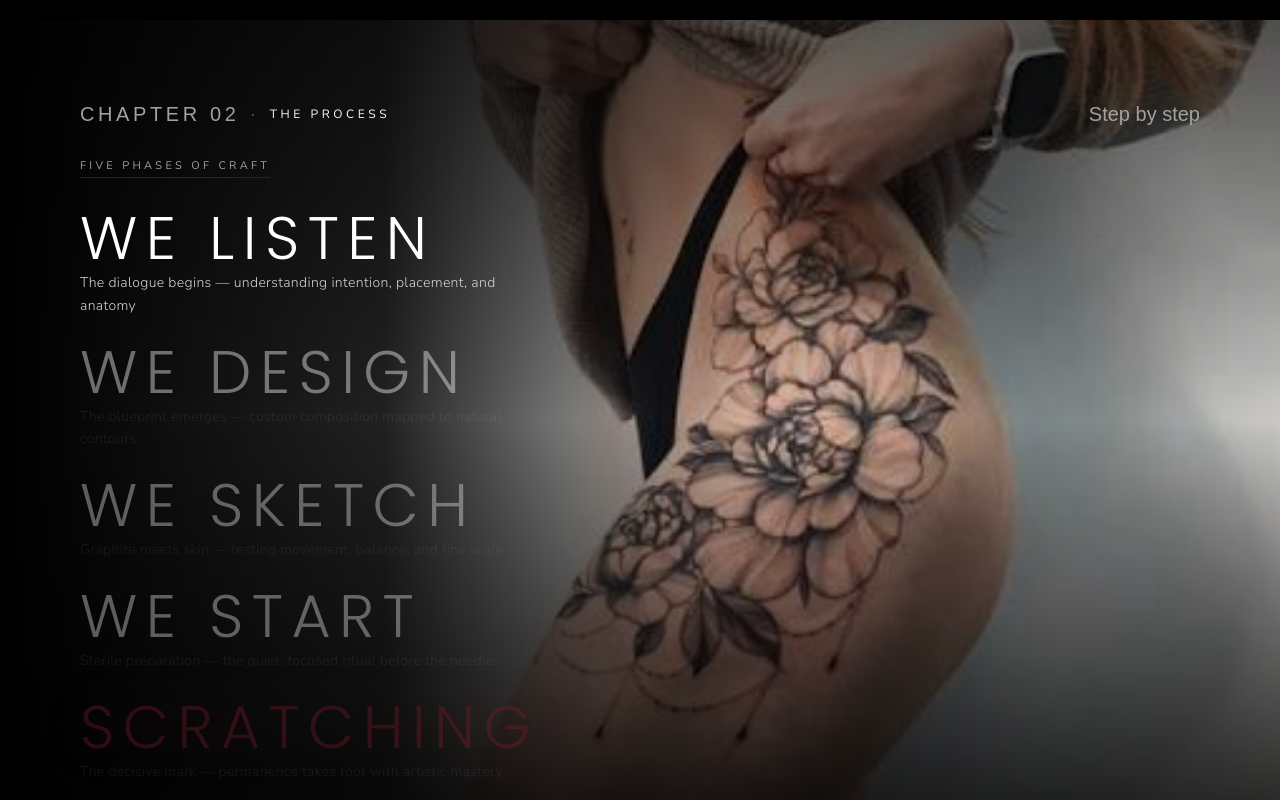
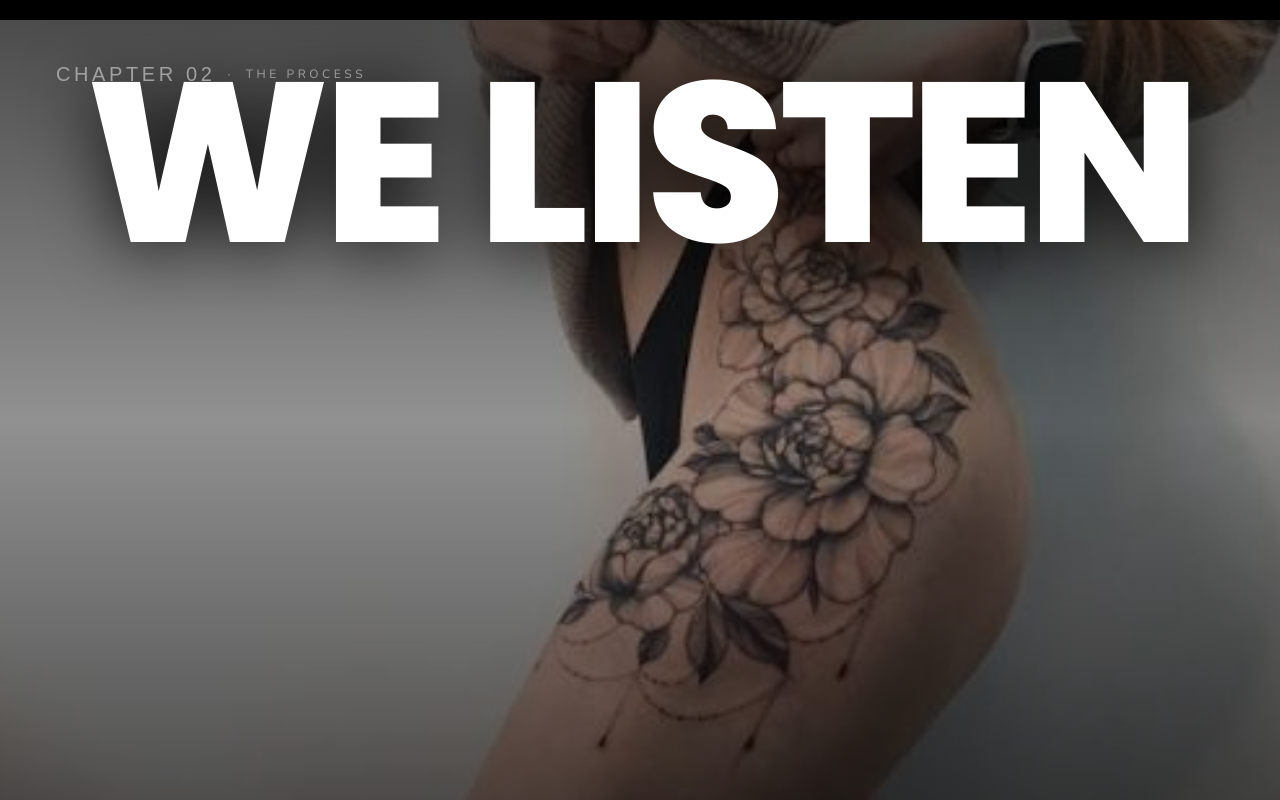
Before and after one commit to Ginuuuuu/RAZZOUK, a Next.js app: page / in a window 1280 px wide. Shown: the part 1740-2540 px from the top of the page. Built offline with nearby package versions, Linux system fonts and the light colour scheme; a web font is replaced by a local one.

Commit message:
Revert "feat: implement Hero02Process component with scroll-linked step animations"
This reverts commit e0c9685cd1dafe0644159f6caa6a379bbfcd3930.

```diff
--- a/src/components/hero/Hero02Process.tsx
+++ b/src/components/hero/Hero02Process.tsx
@@ -4,95 +4,115 @@ import React, { useRef } from "react";
 import Image from "next/image";
 import { motion, useScroll, useTransform, MotionValue } from "framer-motion";
 
-interface StepData {
+interface StepConfig {
   word: string;
   note: string;
+  stepNum: string;
   isWine?: boolean;
   start: number;
   end: number;
+  topPct: string; // Distinct vertical row position
 }
 
-const STEPS: StepData[] = [
+const STEPS: StepConfig[] = [
   {
     word: "WE LISTEN",
-    note: "The dialogue begins — understanding intention, placement, and anatomy",
-    start: 0.0,
-    end: 0.2,
+    note: "The dialogue begins — understanding intention and anatomy",
+    stepNum: "01",
+    start: 0.00,
+    end: 0.20,
+    topPct: "12%",
   },
   {
     word: "WE DESIGN",
-    note: "The blueprint emerges — custom composition mapped to natural contours",
-    start: 0.2,
-    end: 0.4,
+    note: "The blueprint emerges — custom composition mapped to muscle",
+    stepNum: "02",
+    start: 0.20,
+    end: 0.40,
+    topPct: "28%",
   },
   {
     word: "WE SKETCH",
-    note: "Graphite meets skin — testing movement, balance, and fine scale",
-    start: 0.4,
-    end: 0.6,
+    note: "Graphite meets skin — testing movement, balance, and scale",
+    stepNum: "03",
+    start: 0.40,
+    end: 0.60,
+    topPct: "44%",
   },
   {
     word: "WE START",
-    note: "Sterile preparation — the quiet, focused ritual before the needle",
-    start: 0.6,
-    end: 0.8,
+    note: "Sterile preparation — the quiet focus before the needle",
+    stepNum: "04",
+    start: 0.60,
+    end: 0.80,
+    topPct: "60%",
   },
   {
     word: "SCRATCHING",
-    note: "The decisive mark — permanence takes root with artistic mastery",
+    note: "The decisive mark — permanence takes root in skin",
+    stepNum: "05",
     isWine: true,
-    start: 0.8,
-    end: 1.0,
+    start: 0.80,
+    end: 0.94,
+    topPct: "76%",
   },
 ];
 
-function ProcessStepRow({
+function StackedWordRow({
   step,
   progress,
 }: {
-  step: StepData;
+  step: StepConfig;
   progress: MotionValue<number>;
 }) {
-  const { word, note, isWine, start, end } = step;
+  const { word, stepNum, isWine, start, end, topPct } = step;
 
-  const opacity = useTransform(progress, (p: number) => {
-    if (p < start) {
-      const dist = start - p;
-      if (dist < 0.08) return 0.35 + (1 - dist / 0.08) * 0.4;
-      return 0.35;
-    }
-    if (p <= end) {
-      return 1.0;
-    }
-    return 0.65;
+  // Zoom-out: starts HUGE (5.0) at entry, zooms down to 1.0 at end, and stays 1.0 permanently
+  const scale = useTransform(progress, (p: number) => {
+    if (p <= start) return 5.0;
+    if (p >= end) return 1.0;
+    const ratio = (p - start) / (end - start);
+    return 5.0 - ratio * 4.0;
   });
 
-  const noteOpacity = useTransform(progress, (p: number) => {
-    if (p < start) return 0.25;
-    if (p <= end) return 1.0;
-    return 0.55;
+  // Opacity: 0 before start (strictly invisible). Smoothly enters, then remains 1.0 permanently!
+  const opacity = useTransform(progress, (p: number) => {
+    if (p < start) return 0;
+    const fadeInWindow = Math.min(0.04, (end - start) * 0.3);
+    if (p < start + fadeInWindow) {
+      return (p - start) / fadeInWindow;
+    }
+    return 1.0;
   });
 
-  const colorClass = isWine
-    ? "text-[#7F1D2D] drop-shadow-[0_0_30px_rgba(127,29,45,0.5)]"
-    : "text-white";
+  // Visibility: 'hidden' before start guarantees zero premature render or visual glitching
+  const visibility = useTransform(progress, (p: number) => {
+    return p < start ? "hidden" : "visible";
+  });
 
   return (
     <motion.div
-      style={{ opacity }}
-      className="space-y-1 transition-all duration-300"
+      style={{
+        top: topPct,
+        scale,
+        opacity,
+        visibility,
+        transformOrigin: "center center",
+      }}
+      className="absolute left-0 right-0 w-full flex items-center justify-center pointer-events-none select-none px-4"
     >
-      <h3
-        className={`font-heading text-3xl sm:text-4xl md:text-5xl lg:text-6xl font-light tracking-[0.14em] uppercase ${colorClass}`}
+      <div className="flex items-baseline justify-center w-full max-w-6xl mx-auto">
+        {/* The Word */}
+        <h2
+          className={`font-heading font-black tracking-[-0.03em] uppercase leading-none whitespace-nowrap text-4xl sm:text-5xl md:text-6xl lg:text-7xl xl:text-8xl transition-colors duration-300 ${
+            isWine
+              ? "text-[#7F1D2D] drop-shadow-[0_0_40px_rgba(127,29,45,0.6)]"
+              : "text-white drop-shadow-[0_2px_15px_rgba(0,0,0,0.85)]"
+          }`}
         >
           {word}
-      </h3>
-      <motion.p
-        style={{ opacity: noteOpacity }}
-        className="font-body text-xs sm:text-sm text-neutral-300 font-light tracking-wide leading-relaxed max-w-md"
-      >
-        {note}
-      </motion.p>
+        </h2>
+      </div>
     </motion.div>
   );
 }
@@ -105,85 +125,60 @@ export function Hero02Process() {
     offset: ["start start", "end end"],
   });
 
-  // Background image subtly scales from 1.0 to 1.10 for cinematic depth
-  const bgScale = useTransform(scrollYProgress, [0, 1], [1.0, 1.1]);
+  // Background image stays visible and subtly scales
+  const bgScale = useTransform(scrollYProgress, [0, 1], [1.05, 1.0]);
+
+
 
   return (
     <section
       id="process-section"
       ref={containerRef}
       aria-label="The Creation Process"
-      className="relative w-full h-[250vh] bg-black text-white"
+      className="relative w-full h-[500vh] bg-black text-white"
     >
       {/* Sticky Viewport Stage (100vh) */}
-      <div className="sticky top-0 h-screen w-full overflow-hidden flex flex-col justify-between p-6 sm:p-10 md:p-14 lg:p-20">
-        {/* Layer 0: Background Image (hero02.jpg) — Fully visible and sharp on the right */}
-        <div className="absolute inset-0 w-full h-full overflow-hidden pointer-events-none z-0">
+      <div className="sticky top-0 h-screen w-full overflow-hidden flex items-center justify-center">
+        {/* Layer 0: Background Image (hero02.jpg) — Clearly visible behind typography */}
         <motion.div
-            style={{
-              scale: bgScale,
-              transformOrigin: "75% 50%",
-            }}
-            className="w-full h-full relative"
+          style={{ scale: bgScale }}
+          className="absolute inset-0 w-full h-full pointer-events-none z-0"
         >
           <Image
             src="/assets/hero02.jpg"
             alt="The Craft and Skin Placement"
             fill
-              priority
             sizes="100vw"
-              className="object-cover object-[75%_center] sm:object-[70%_center] md:object-[68%_center] lg:object-right contrast-110"
-              quality={95}
+            className="object-cover object-center"
+            quality={90}
           />
+
+          {/* Layer 1: Semi-transparent cinematic dark overlay (40%) — preserves tattoo visibility */}
+          <div className="absolute inset-0 bg-black/40 pointer-events-none" />
+          <div className="absolute inset-0 bg-gradient-to-b from-black/50 via-transparent to-black/50 pointer-events-none" />
         </motion.div>
 
-          {/* Subtle natural dark wash over whole image */}
-          <div className="absolute inset-0 bg-black/15 pointer-events-none" />
-
-          {/* Left-side dark gradient to ensure 100% typography contrast over negative space */}
-          <div className="absolute inset-0 bg-gradient-to-r from-black via-black/85 to-transparent w-full md:w-3/5 pointer-events-none" />
-
-          {/* Top and bottom vignettes for seamless section continuity */}
-          <div className="absolute inset-0 bg-gradient-to-t from-black/80 via-transparent to-black/60 pointer-events-none" />
+        {/* Layer 3: Studio Section Watermark (Top Left) */}
+        <div className="absolute top-8 sm:top-10 left-6 sm:left-10 md:left-14 z-30 flex items-center gap-3 text-neutral-400 text-[10px] sm:text-xs tracking-[0.3em] uppercase pointer-events-none">
+          <span className="font-accent text-neutral-400 text-lg sm:text-xl">chapter 02</span>
+          <span>·</span>
+          <span>THE PROCESS</span>
         </div>
 
-        {/* Top Header Information */}
-        <div className="relative z-30 flex items-center justify-between w-full">
-          <div className="flex items-center gap-3 text-neutral-400 text-[10px] sm:text-xs tracking-[0.3em] uppercase">
-            <span className="font-accent text-neutral-400 text-lg sm:text-xl">chapter 02</span>
-            <span>·</span>
-            <span className="text-white">THE PROCESS</span>
-          </div>
 
-          <span className="font-accent text-neutral-400 text-lg sm:text-xl hidden sm:inline-block">
-            Step by step
-          </span>
-        </div>
 
-        {/* Editorial Process Progression Stack — Left Aligned Over Gradient */}
-        <div className="relative z-20 max-w-2xl my-auto py-6 space-y-6 sm:space-y-8 pointer-events-auto">
-          <div className="inline-block">
-            <span className="text-[10px] sm:text-[11px] tracking-[0.3em] uppercase text-neutral-400 font-body border-b border-neutral-800 pb-1">
-              FIVE PHASES OF CRAFT
-            </span>
-          </div>
-
-          <div className="space-y-5 sm:space-y-6">
+        {/* Layer 2: The Continuous Typographic Stack (All 5 Words) */}
+        <div className="relative z-20 w-full h-full max-w-7xl mx-auto pointer-events-none">
           {STEPS.map((step) => (
-              <ProcessStepRow
+            <StackedWordRow
               key={step.word}
               step={step}
               progress={scrollYProgress}
             />
           ))}
         </div>
-        </div>
 
-        {/* Subtle Bottom Spacer */}
-        <div className="relative z-10" />
       </div>
     </section>
   );
 }
-
-export default Hero02Process;
```
Lines whose indentation alone changed are shown as unchanged.
